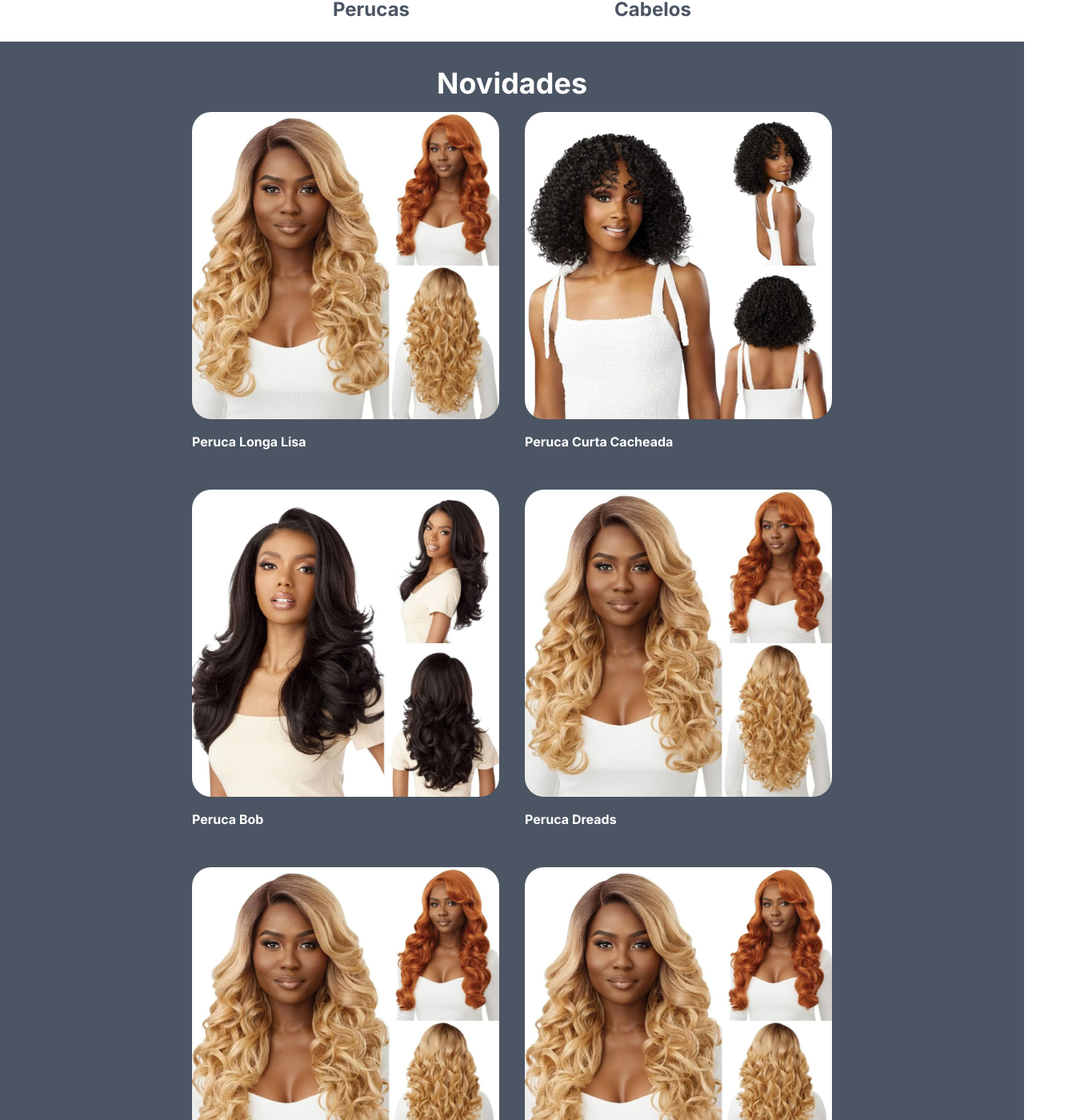
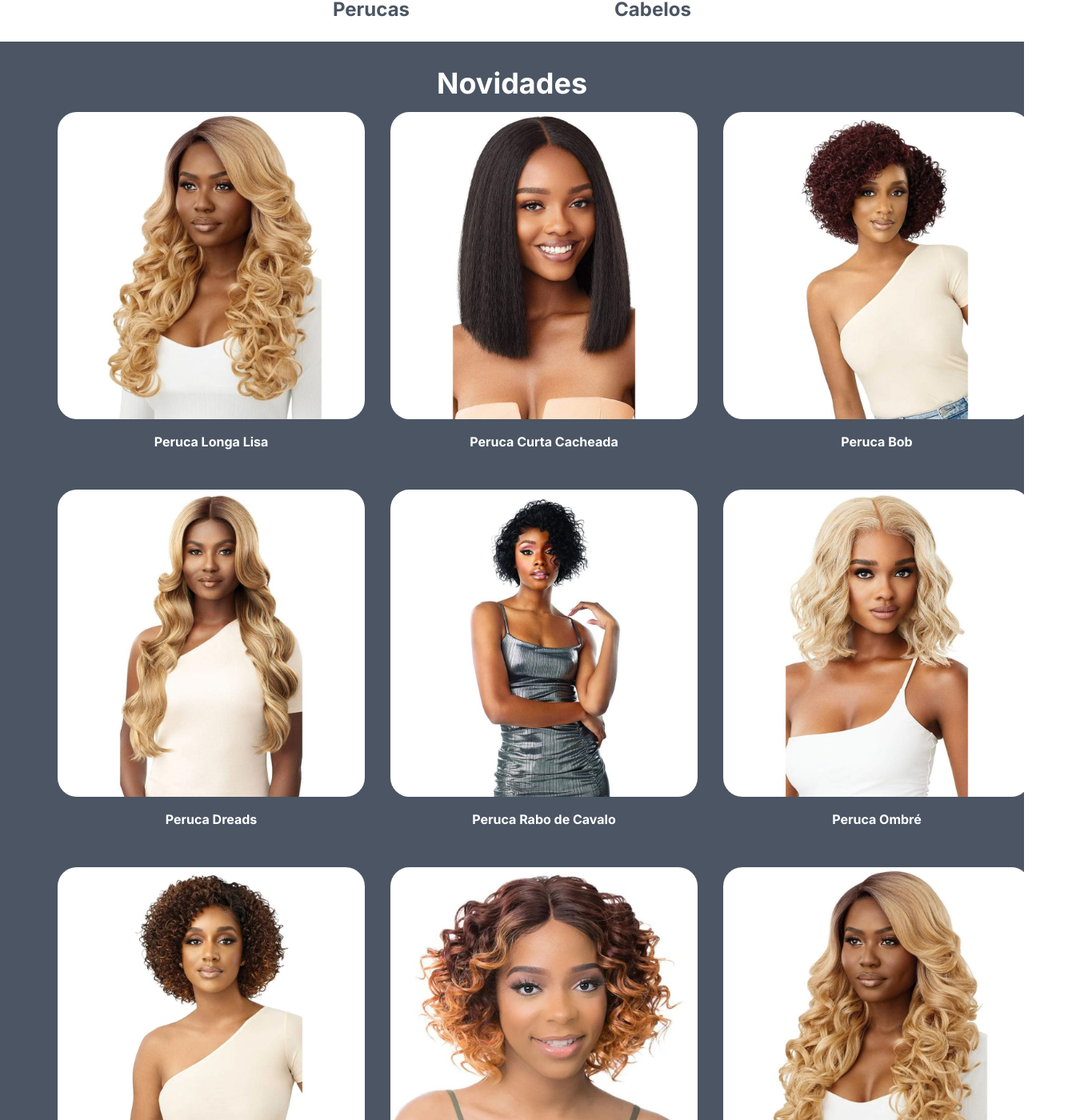
Before and after one commit to teosoares10/hair-salon, a Next.js app: page / in a window 1280 px wide. Shown: the part 1074-2474 px from the top of the page at 80% size, 1360 px wide, since content can reach past the window. Built offline with nearby package versions, Linux system fonts and the light colour scheme.

Commit message:
refactor(product-list): set new images for product item and set margin inline for small and large screen, new width for large screen and align text

```diff
--- a/src/components/product-list.tsx
+++ b/src/components/product-list.tsx
@@ -4,40 +4,40 @@ import { Typography } from "./ui/typography"
 const data = [
     {
       "nome": "Peruca Longa Lisa",
-      "imagem": "/img/outre-synthetic-hd-transparent-lace-front-wig-hudson.webp"
+      "imagem": "/img/gallery-1.webp"
     },
     {
       "nome": "Peruca Curta Cacheada",
-      "imagem": "/img/sensationnel-dashly-synthetic-lace-front-wig-lace-unit.webp"
+      "imagem": "/img/gallery-5.jpg"
     },
     {
       "nome": "Peruca Bob",
-      "imagem": "/img/sensationnel-synthetic-kinky-edge-13x6-hd-lace-wig-kinky-blow-out-1.webp"
+      "imagem": "/img/gallery-8.webp"
     },
     {
       "nome": "Peruca Dreads",
-      "imagem": "/img/outre-synthetic-hd-transparent-lace-front-wig-hudson.webp"
+      "imagem": "/img/gallery-2.jpg"
     },
     {
       "nome": "Peruca Rabo de Cavalo",
-      "imagem": "/img/outre-synthetic-hd-transparent-lace-front-wig-hudson.webp"
+      "imagem": "/img/gallery-10.jpg"
     },
     {
       "nome": "Peruca Ombré",
-      "imagem": "/img/outre-synthetic-hd-transparent-lace-front-wig-hudson.webp"
+      "imagem": "/img/gallery-13.jpg"
     },
     {
       "nome": "Peruca Cosplay",
-      "imagem": "/img/outre-synthetic-hd-transparent-lace-front-wig-hudson.webp"
+      "imagem": "/img/gallery-7.webp"
     },
     {
       "nome": "Peruca Masculina",
-      "imagem": "/img/outre-synthetic-hd-transparent-lace-front-wig-hudson.webp"
+      "imagem": "/img/gallery-11.webp"
     },
-    // {
-    //   "nome": "Peruca Infantil",
-    //   "imagem": "/img/outre-synthetic-hd-transparent-lace-front-wig-hudson.webp"
-    // }
+    {
+      "nome": "Peruca Infantil",
+      "imagem": "/img/gallery-1.webp"
+    }
   ]
 
 export const ProductList = () => {
@@ -49,7 +49,7 @@ export const ProductList = () => {
             >
                 novidades
             </Typography>
-            <ul className="mx-auto lg:w-[65rem] flex flex-wrap gap-8 justify-center items-center text-white">
+            <ul className="mx-4 lg:mx-auto lg:w-[85rem] flex flex-wrap gap-8 justify-center items-center text-white text-center">
                 {data.map((wig, i) => (
                     <ProductItem
                         key={i}
```
